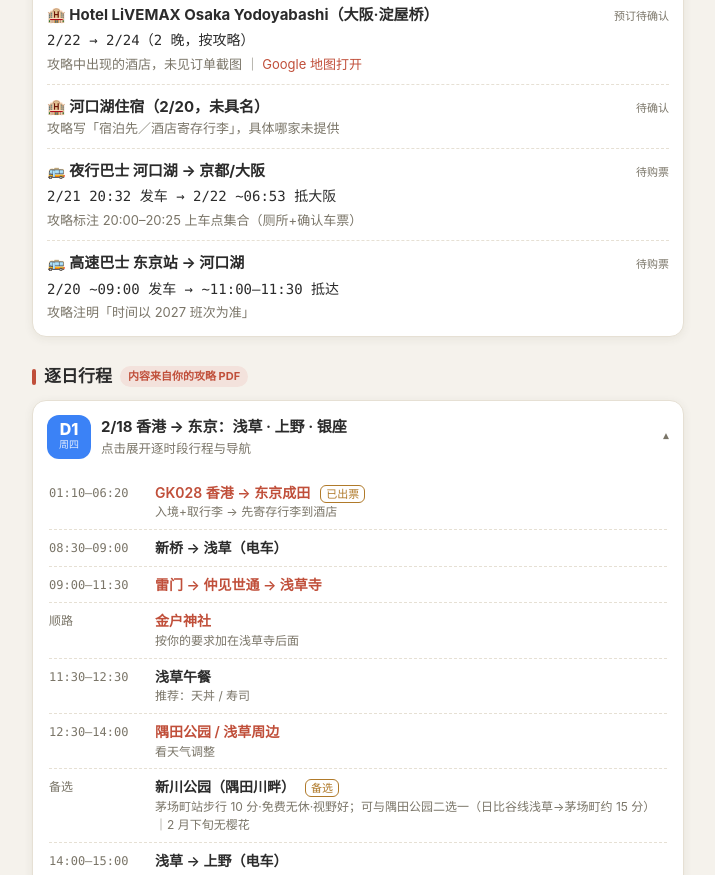
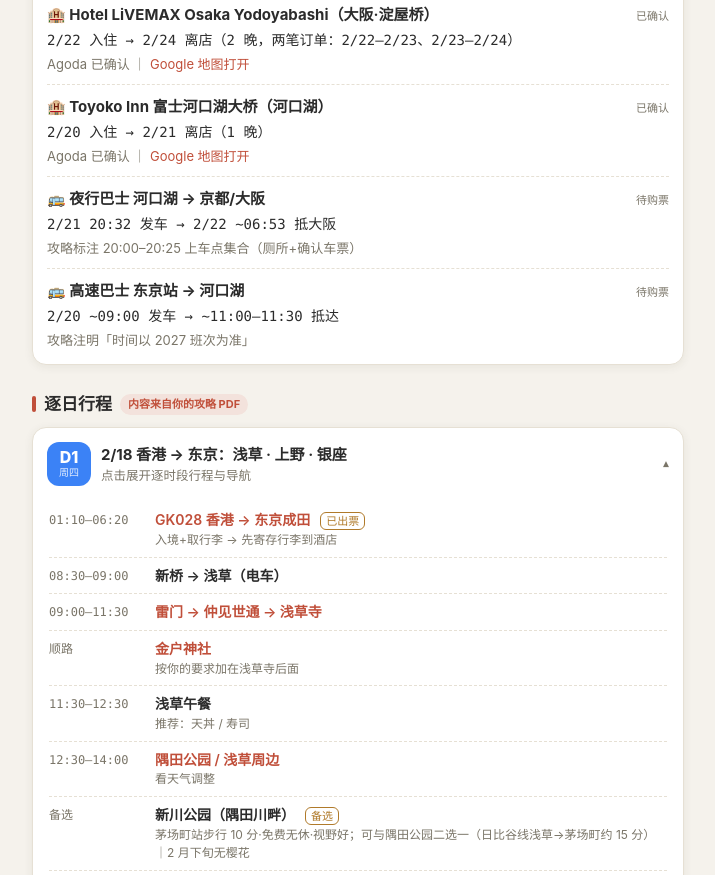
Before and after one commit to Serenaz-create/japan-trip, a plain HTML site: page index.html in a window 1280 px wide. Shown: the part 1449-2324 px from the top of the page, without its empty margins (282-997 px from the left). Drawn offline with Linux system fonts and the light colour scheme.

Commit message:
同步住宿订单：河口湖 Toyoko Inn + 大阪 LiVEMAX 两晚已确认

```diff
--- a/index.html
+++ b/index.html
@@ -153,7 +153,7 @@ footer{text-align:center;color:var(--sub);font-size:11.5px;margin-top:30px}
     <span><span class="sw" style="background:#14b8a6"></span>D7 2/24 大阪飞香港</span>
   </div>
   <hr class="hr">
-  <div class="sub">入住一览：2/18–19 东京·安心旅馆（已确认）｜ 2/20 河口湖·攻略提及未具名（预订待确认）｜ 2/21 夜巴（车上过夜）｜ 2/22–23 大阪·Hotel LiVEMAX（预订待确认）</div>
+  <div class="sub">入住一览：2/18–19 东京·安心旅馆（已确认）｜ 2/20 河口湖·Toyoko Inn 富士河口湖大桥（已确认）｜ 2/21 夜巴（车上过夜）｜ 2/22–23 大阪·Hotel LiVEMAX（已确认）</div>
 </div>
 
 <!-- ===== 已确认订单 ===== -->
@@ -175,13 +175,14 @@ footer{text-align:center;color:var(--sub);font-size:11.5px;margin-top:30px}
     <div class="info">女性专用胶囊床位 ×2 ｜ <a target="_blank" rel="noopener" href="https://www.google.com/maps/search/?api=1&query=Anshin%20oyado%20Tokyo%20Woman%20Ginza%20Shiodome">Google 地图打开</a></div>
   </div>
   <div class="bk">
-    <div class="row1"><span class="nm">🏨 Hotel LiVEMAX Osaka Yodoyabashi（大阪·淀屋桥）</span><span class="tag">预订待确认</span></div>
-    <div class="dt">2/22 → 2/24（2 晚，按攻略）</div>
-    <div class="info">攻略中出现的酒店，未见订单截图 ｜ <a target="_blank" rel="noopener" href="https://www.google.com/maps/search/?api=1&query=Hotel%20LiVEMAX%20Osaka%20Yodoyabashi">Google 地图打开</a></div>
+    <div class="row1"><span class="nm">🏨 Hotel LiVEMAX Osaka Yodoyabashi（大阪·淀屋桥）</span><span class="tag">已确认</span></div>
+    <div class="dt">2/22 入住 → 2/24 离店（2 晚，两笔订单：2/22–2/23、2/23–2/24）</div>
+    <div class="info">Agoda 已确认 ｜ <a target="_blank" rel="noopener" href="https://www.google.com/maps/search/?api=1&query=Hotel%20LiVEMAX%20Osaka%20Yodoyabashi">Google 地图打开</a></div>
   </div>
   <div class="bk">
-    <div class="row1"><span class="nm">🏨 河口湖住宿（2/20，未具名）</span><span class="tag">待确认</span></div>
-    <div class="info">攻略写「宿泊先／酒店寄存行李」，具体哪家未提供</div>
+    <div class="row1"><span class="nm">🏨 Toyoko Inn 富士河口湖大桥（河口湖）</span><span class="tag">已确认</span></div>
+    <div class="dt">2/20 入住 → 2/21 离店（1 晚）</div>
+    <div class="info">Agoda 已确认 ｜ <a target="_blank" rel="noopener" href="https://www.google.com/maps/search/?api=1&query=Toyoko%20Inn%20Fuji%20Kawaguchiko%20Ohashi">Google 地图打开</a></div>
   </div>
   <div class="bk">
     <div class="row1"><span class="nm">🚌 夜行巴士 河口湖 → 京都/大阪</span><span class="tag">待购票</span></div>
@@ -219,8 +220,6 @@ footer{text-align:center;color:var(--sub);font-size:11.5px;margin-top:30px}
 <div class="card">
   <div class="warnbox">红色为高风险项，处理完告诉我，我来更新页面。</div>
   <ul class="todo">
-    <li class="risk">预订 / 确认河口湖 2/20 住宿（攻略未写明酒店名）</li>
-    <li class="risk">确认大阪 Hotel LiVEMAX Osaka Yodoyabashi 是否已订（2/22–2/24 两晚）</li>
     <li class="risk">购买 2/21 20:32 河口湖 → 京都/大阪 夜行巴士车票</li>
     <li class="risk">确认 ZHANG/JIJUAN 也在 MM067 回程航班上（截图只见 WANG/YUTING）</li>
     <li>购买 2/20 东京站 → 河口湖 高速巴士票（时间以 2027 班次为准）</li>
@@ -297,13 +296,13 @@ const DAYS=[
    {tm:"20:30",loc:"回酒店",q:"Anshin oyado Tokyo Woman Ginza Shiodome",nav:false},
   ]},
  {n:3,date:"2/20",w:"周六",title:"东京 → 河口湖：大石公园 · 富士山",color:"#f59e0b",
-  stay:"河口湖住宿（攻略提及，未具名，待确认）",
+  stay:"Toyoko Inn Fuji Kawaguchiko Ohashi（已确认）",
   pts:[
    {tm:"07:00–08:00",loc:"起床早餐 + 收拾退房",nav:false},
    {tm:"08:00–08:20",loc:"新桥 → 东京站（电车）",q:"Tokyo Station"},
    {tm:"08:20–08:50",loc:"东京站买水 / 找站台",nav:false},
    {tm:"~09:00",loc:"东京 → 河口湖（高速巴士）",q:"Tokyo Station Bus Terminal",note:"~11:00–11:30 抵达；时间以 2027 班次为准",flag:"待购票"},
-   {tm:"11:30–12:00",loc:"酒店寄存行李",nav:false},
+   {tm:"11:30–12:00",loc:"酒店寄存行李",q:"Toyoko Inn Fuji Kawaguchiko Ohashi",note:"东横INN 富士河口湖大桥，Agoda 已确认"},
    {tm:"12:00–13:00",loc:"午餐",note:"推荐：ほうとう（馎饦）",nav:false},
    {tm:"13:00–14:00",loc:"河口湖站周边",q:"Kawaguchiko Station"},
    {tm:"14:00–14:30",loc:"前往大石公园（巴士）",nav:false},
@@ -330,7 +329,7 @@ const DAYS=[
    {tm:"20:32",loc:"河口湖 → 京都/大阪（夜行巴士）",q:"Kawaguchiko Station",note:"次日 ~06:53 抵大阪",flag:"待购票"},
   ]},
  {n:5,date:"2/22",w:"周一",title:"夜巴抵大阪：心斋桥 · 道顿堀",color:"#8b5cf6",
-  stay:"Hotel LiVEMAX Osaka Yodoyabashi（预订待确认）",
+  stay:"Hotel LiVEMAX Osaka Yodoyabashi（已确认）",
   pts:[
    {tm:"~06:53",loc:"夜巴抵达大阪",q:"Osaka Station",note:"下车+厕所+整理"},
    {tm:"08:30–09:30",loc:"前往 Hotel LiVEMAX Osaka Yodoyabashi",q:"Hotel LiVEMAX Osaka Yodoyabashi"},
```
